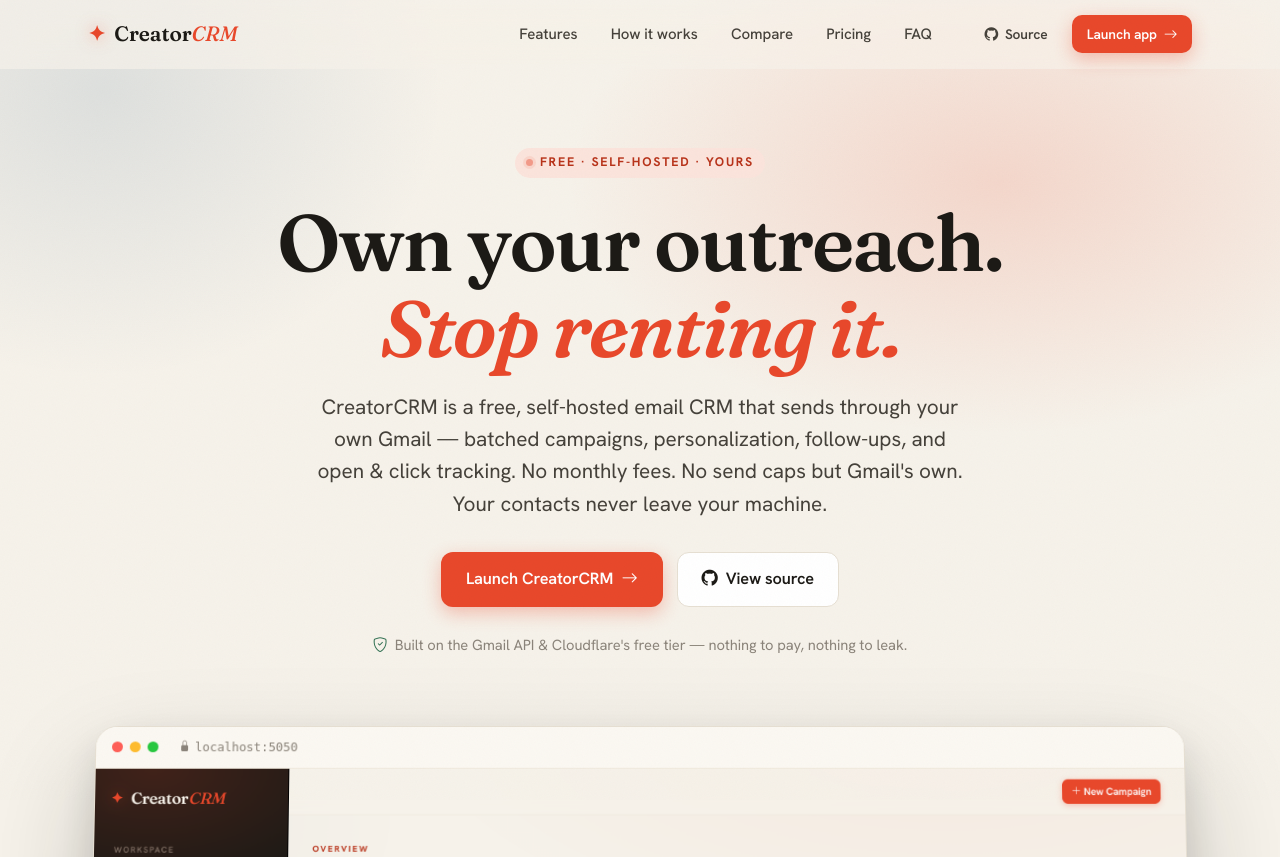
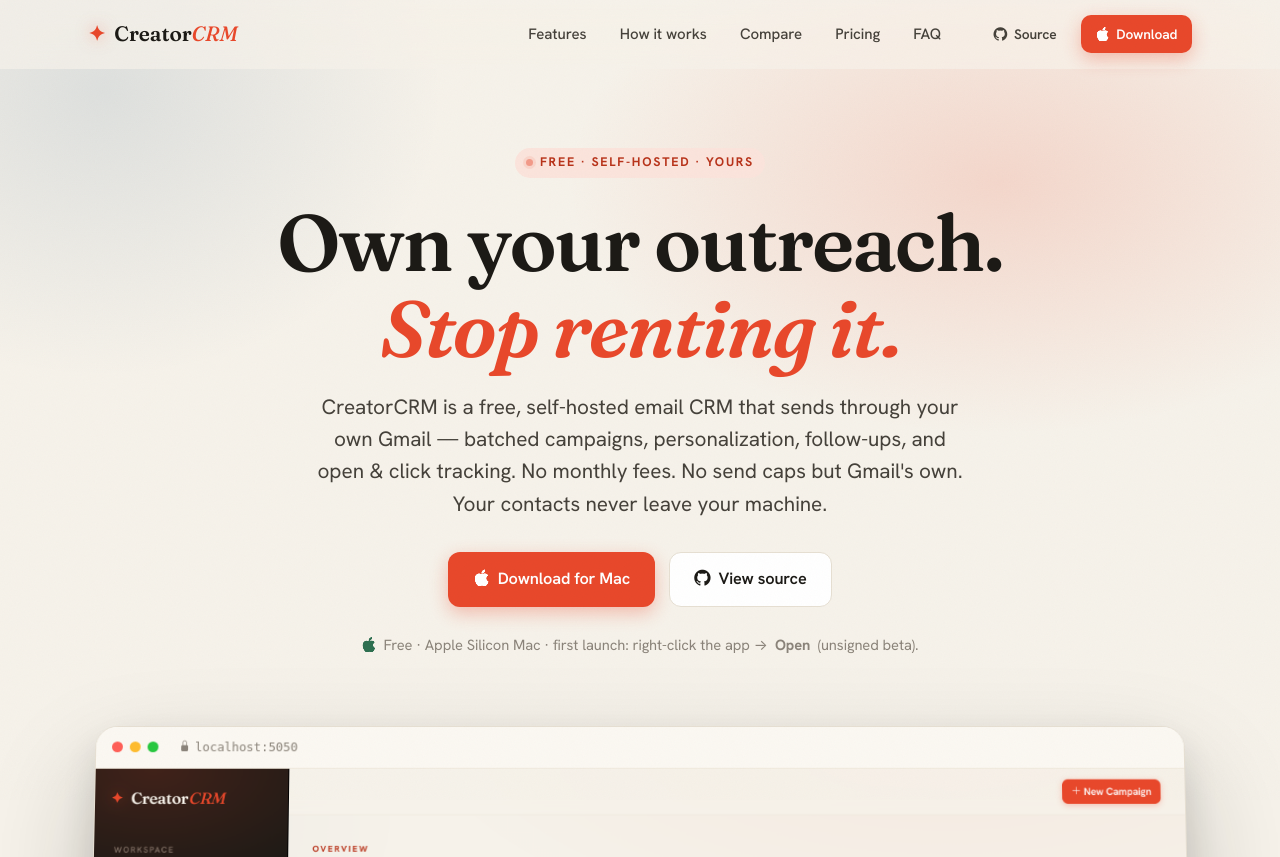
Before and after one commit to gsp9145/yamm-substitute, a Flask app: page /landing/ in a window 1280 px wide. Shown: the top 857 px of the page. Run offline with Flask 3, Linux system fonts and the light colour scheme; some libraries are stand-ins or nearby versions; some web fonts are replaced.

Commit message:
Desktop free-build: embed Google OAuth client, free mode, download CTAs
- config.py loads the embedded Google OAuth client from gitignored oauth_config.py
  (compiled into the build) so 'Sign in with Google' is one-click; OSS still falls
  back to credentials.json.
- licensing.py: 'free' state when no relay configured — no paywall/trial gating for
  this initial free public build (paid gating turns on once RELAY_URL+Dodo are set).
- settings.html: license card only shows in paid/trial states.
- landing: 'Launch app' CTAs -> 'Download for Mac' (stable release-tag DMG URL) +
  first-launch (right-click Open) instructions.

Co-Authored-By: Claude Opus 4.8 (1M context) <noreply@anthropic.com>

```diff
--- a/landing/index.html
+++ b/landing/index.html
@@ -33,7 +33,7 @@
     <div class="nav-cta">
       <!-- TODO: replace with real public GitHub repo URL -->
       <a href="https://github.com/gsp9145/creator-crm" target="_blank" rel="noopener" class="btn btn-ghost btn-sm"><i class="bi bi-github"></i> Source</a>
-      <a href="/" class="btn btn-primary btn-sm">Launch app <i class="bi bi-arrow-right"></i></a>
+      <a href="https://github.com/gsp9145/yamm-substitute/releases/download/mac-beta/CreatorCRM-arm64.dmg" class="btn btn-primary btn-sm"><i class="bi bi-apple"></i> Download</a>
     </div>
     <button class="nav-burger" id="burger" aria-label="Menu"><i class="bi bi-list"></i></button>
   </div>
@@ -43,7 +43,7 @@
     <a href="#compare">Compare</a>
     <a href="#pricing">Pricing</a>
     <a href="#faq">FAQ</a>
-    <a href="/" class="btn btn-primary">Launch app <i class="bi bi-arrow-right"></i></a>
+    <a href="https://github.com/gsp9145/yamm-substitute/releases/download/mac-beta/CreatorCRM-arm64.dmg" class="btn btn-primary"><i class="bi bi-apple"></i> Download for Mac</a>
   </div>
 </header>
 
@@ -58,11 +58,11 @@
         Gmail — batched campaigns, personalization, follow-ups, and open &amp; click tracking.
         No monthly fees. No send caps but Gmail's own. Your contacts never leave your machine.</p>
       <div class="hero-cta">
-        <a href="/" class="btn btn-primary btn-lg">Launch CreatorCRM <i class="bi bi-arrow-right"></i></a>
+        <a href="https://github.com/gsp9145/yamm-substitute/releases/download/mac-beta/CreatorCRM-arm64.dmg" class="btn btn-primary btn-lg"><i class="bi bi-apple"></i> Download for Mac</a>
         <!-- TODO: replace with real public GitHub repo URL -->
         <a href="https://github.com/gsp9145/creator-crm" target="_blank" rel="noopener" class="btn btn-outline btn-lg"><i class="bi bi-github"></i> View source</a>
       </div>
-      <p class="hero-trust"><i class="bi bi-shield-check"></i> Built on the Gmail API &amp; Cloudflare's free tier — nothing to pay, nothing to leak.</p>
+      <p class="hero-trust"><i class="bi bi-apple"></i> Free · Apple Silicon Mac · first launch: right-click the app → <strong>Open</strong> (unsigned beta).</p>
     </div>
   </div>
 
@@ -237,7 +237,7 @@
           <li>Up to ~2,000 emails/day (Workspace)</li>
           <li>Your data never leaves your machine</li>
         </ul>
-        <a href="/" class="btn btn-primary btn-lg block">Launch CreatorCRM <i class="bi bi-arrow-right"></i></a>
+        <a href="https://github.com/gsp9145/yamm-substitute/releases/download/mac-beta/CreatorCRM-arm64.dmg" class="btn btn-primary btn-lg block"><i class="bi bi-apple"></i> Download for Mac</a>
         <!-- TODO: replace with real public GitHub repo URL -->
         <a href="https://github.com/gsp9145/creator-crm" target="_blank" rel="noopener" class="btn btn-outline btn-lg block"><i class="bi bi-github"></i> Get the source</a>
       </div>
@@ -276,7 +276,7 @@
     <h2>Own your outreach. Get CreatorCRM free.</h2>
     <p>Stop paying rent on your own inbox. Self-host in minutes and send your first campaign today.</p>
     <div class="hero-cta center">
-      <a href="/" class="btn btn-dark btn-lg">Launch CreatorCRM <i class="bi bi-arrow-right"></i></a>
+      <a href="https://github.com/gsp9145/yamm-substitute/releases/download/mac-beta/CreatorCRM-arm64.dmg" class="btn btn-dark btn-lg"><i class="bi bi-apple"></i> Download for Mac</a>
       <!-- TODO: replace with real public GitHub repo URL -->
       <a href="https://github.com/gsp9145/creator-crm" target="_blank" rel="noopener" class="btn btn-outline-light btn-lg"><i class="bi bi-github"></i> View source</a>
     </div>
@@ -293,7 +293,7 @@
     </div>
     <div class="footer-cols">
       <div><h5>Product</h5><a href="#features">Features</a><a href="#how">How it works</a><a href="#compare">Compare</a><a href="#pricing">Pricing</a></div>
-      <div><h5>App</h5><a href="/">Dashboard</a><a href="/campaigns">Campaigns</a><a href="/contacts">Contacts</a></div>
+      <div><h5>Get it</h5><a href="https://github.com/gsp9145/yamm-substitute/releases/download/mac-beta/CreatorCRM-arm64.dmg">Download for Mac</a><a href="https://github.com/gsp9145/yamm-substitute/releases" target="_blank" rel="noopener">All releases</a></div>
       <div><h5>Project</h5><a href="https://github.com/gsp9145/creator-crm" target="_blank" rel="noopener">GitHub</a><a href="#faq">FAQ</a></div>
     </div>
   </div>
--- a/templates/settings.html
+++ b/templates/settings.html
@@ -4,7 +4,7 @@
 {% block content %}
 <h2 class="mb-4">Settings</h2>
 
-{% if license_status.state != 'oss' %}
+{% if license_status.state in ['trial', 'trial_expired', 'active', 'invalid'] %}
 <div class="row g-4 mb-1">
     <div class="col-12">
         <div class="card">
```
Also changed, not shown: config.py (+11 -3 lines), licensing.py (+7 -4 lines), 1 other file.
